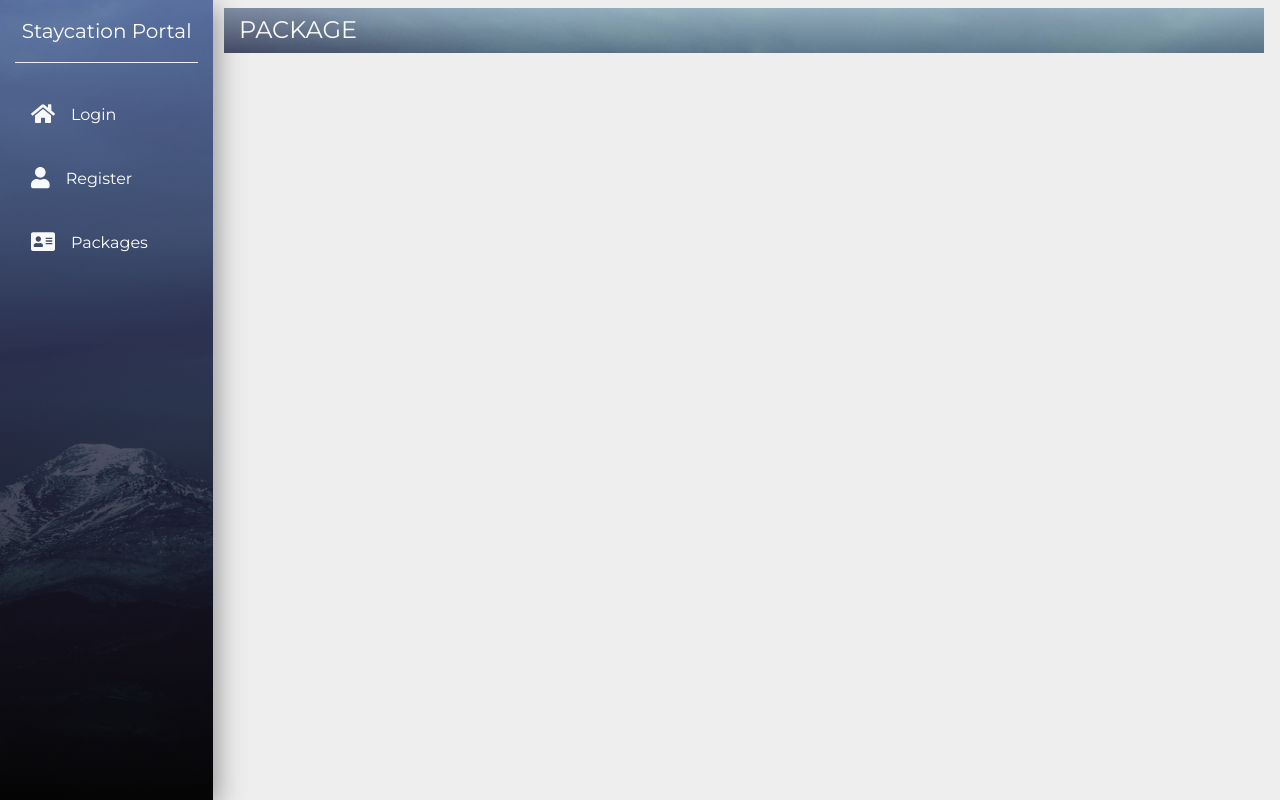
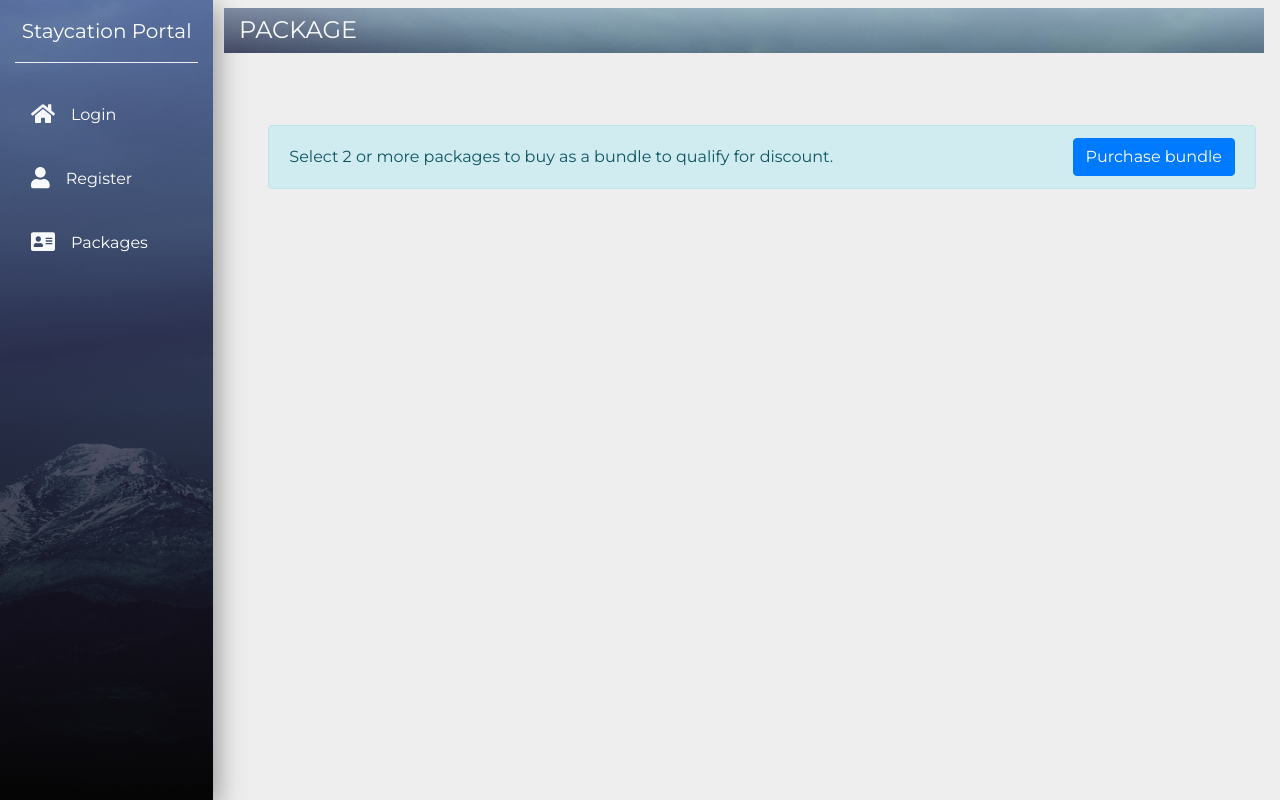
Before and after one commit to hokkaido-latte/ict239_eca, a Flask app: page / in a window 1280 px wide. Run offline with Flask 2, Linux system fonts and the light colour scheme; data that the repository does not hold is empty; some libraries are stand-ins or nearby versions.

Commit message:
Added checkbox and header UI without function

```diff
--- a/app/templates/packages.html
+++ b/app/templates/packages.html
@@ -15,6 +15,13 @@
     {% endif %}
     {% endwith %}
 
+    <div class="container-fluid px-4 mb-3">
+        <div class="alert alert-info d-flex justify-content-between align-items-center w-100 mb-0">
+            <span>Select 2 or more packages to buy as a bundle to qualify for discount.</span>
+            <a href="" class="btn btn-primary">Purchase bundle</a>
+        </div>
+    </div>
+
     {% for package in all_packages %}
     <!-- {{ package|pprint }} -->
     <div class="col-xl-4 col-md-6 col-sm-12 p-2">
@@ -30,6 +37,7 @@
                 <p class="card-text">{{package.description}}</p>
                 <a href="/viewPackageDetail/{{package.hotel_name}}" class="btn btn-primary">Details</a>
                 <a href="/view?hotel_name='{{package.hotel_name}}'" class="btn btn-primary">Book</a>
+                <input type="checkbox" style="height: 38px; width: 38px; vertical-align: middle; margin-left: 8px; border-radius: 6px; border: 4px solid #007bff">
             </div>
         </div>
     </div>
```
